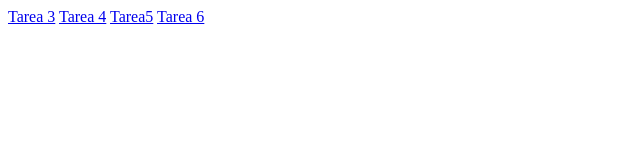
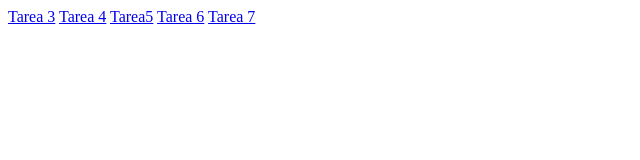
Before and after one commit to Conejo-14/Conejo-14.github.io, a plain HTML site: page Index.html in a window 1280 px wide. Shown: the full height of the page, 0-640 px from the left. Drawn offline with Linux system fonts and the light colour scheme.

Commit message:
Index.html

```diff
--- a/Index.html
+++ b/Index.html
@@ -18,6 +18,7 @@
     <a href="Tarea 4/index.html">Tarea 4</a>
     <a href="Tarea5/index.html">Tarea5</a>
     <a href="Tarea 6/Ejemplo1Script.html">Tarea 6</a>
+    <a href="Tarea7/index.html">Tarea 7</a>
 </body>
 
 
```
